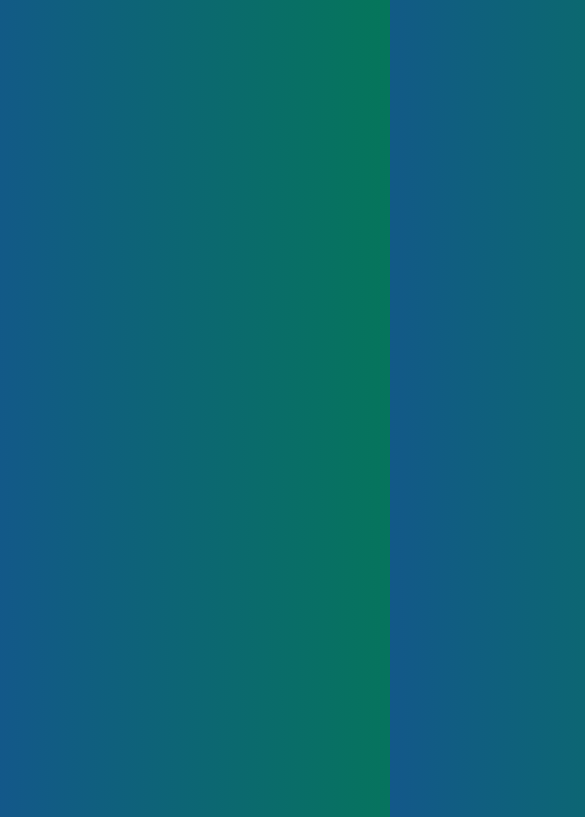
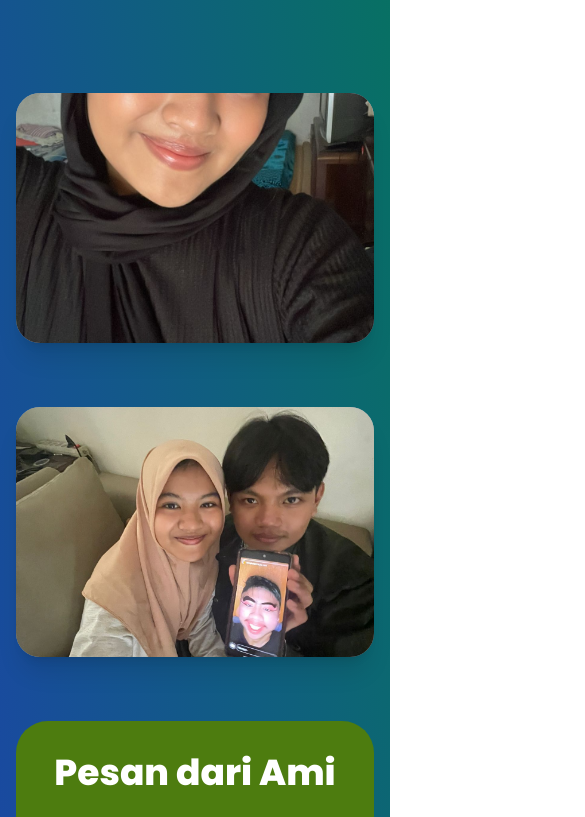
Before and after one commit to tokyoboi0711/tokyoboi0711.github.io, a website: page index.html in a window 390 px wide. Shown: the part 627-1444 px from the top of the page, 585 px wide, since content can reach past the window. Drawn offline with nearby package versions, Linux system fonts and the light colour scheme.

Commit message:
Penahmbahan responsive, walau masi rusak untuk md nya
tailwind gakjelassssssssssssssssssssss

```diff
--- a/index.html
+++ b/index.html
@@ -13,13 +13,12 @@
 		<script src="https://cdn.tailwindcss.com"></script>
 	</head>
 	<body class="bg-gradient-to-tr from-blue-800 to-emerald-700 font-poppins">
-		<main>
-			<header id="hero-container" class="mb-32 flex mx-64 gap-24">
-				<h1
-					class="text-8xl text-center font-weight-extrabold mt-32 mb-28 bg-gradient-to-tr bg-clip-text text-transparent from-blue-400 to-green-500">
+		<main class="px-4 sm:px-8  lg:px-64">
+			<header id="hero-container" class="mb-16 md:flex-col sm:mb-24 lg:mb-32 flex flex-col lg:flex-row gap-6 lg:gap-24">
+				<h1 class="text-4xl sm:text-5xl lg:text-8xl text-center font-extrabold mt-16 lg:mt-32 mb-16 lg:mb-28 bg-gradient-to-tr bg-clip-text text-transparent from-blue-400 to-green-500">
 					Happy Birthday, Malvaquina Aisha!
 				</h1>
-				<p class="text-[1.5rem] text-justify my-32 text-emerald-200">
+				<p class="text-base sm:text-lg lg:text-[1.5rem] text-justify my-8 lg:my-32 text-emerald-200 order-2">
 					Hai sayang! selamat ulang tahun ya. Maaf kado ini ga seberapa besar,
 					terlebih lagi di mata beberapa orang. Sepertinya sudah lebih dari
 					setengah tahun kita dekat lagi seperti ini (aku gabisa ngitung bulan)
@@ -31,10 +30,10 @@
 					kamu :( . Again, Happy Birthday Malva! I love you.
 				</p>
 			</header>
-			<div id="cards-wrapper" class="flex justify-center">
-				<div id="cards-container" class="flex gap-64">
+			<div id="cards-wrapper" class="flex justify-center mb-16 lg:mb-32">
+				<div id="cards-container" class="flex flex-wrap justify-center gap-16 lg:gap-56">
 					<div
-						class="relative w-[350px] h-[350px] overflow-hidden rounded-3xl bg-slate-400 transition-transform duration-500 ease-in-out shadow-xl hover:shadow-[#3f3f3f] hover:rotate-45 hover:scale-125 cursor-pointer"
+						class="relative w-full sm:w-[300px] lg:w-[350px] h-[250px] sm:h-[300px] lg:h-[350px] overflow-hidden rounded-3xl bg-slate-400 transition-transform duration-500 ease-in-out shadow-xl hover:shadow-[#3f3f3f] hover:rotate-45 hover:scale-125 cursor-pointer"
 						onclick="location.href='gallery1.html'">
 						<img
 							src="./style/assets/img/Foto Malva/Foto1malva.jpg"
@@ -42,7 +41,7 @@
 							class="w-full h-full object-cover" />
 					</div>
 					<div
-						class="relative w-[350px] h-[350px] overflow-hidden rounded-3xl bg-slate-400 transition-transform duration-500 ease-in-out shadow-xl hover:shadow-[#3f3f3f] hover:-rotate-45 hover:scale-125 cursor-pointer"
+						class="relative w-full sm:w-[300px] lg:w-[350px] h-[250px] sm:h-[300px] lg:h-[350px] overflow-hidden rounded-3xl bg-slate-400 transition-transform duration-500 ease-in-out shadow-xl hover:shadow-[#3f3f3f] hover:-rotate-45 hover:scale-125 cursor-pointer"
 						onclick="location.href='gallery2.html'">
 						<img
 							src="./style/assets/img/Foto Bareng/Foto14kita.jpg"
@@ -52,11 +51,11 @@
 				</div>
 			</div>
 		</main>
-		<div class="mx-96 my-64 p-20 rounded-[64px] bg-lime-700">
-			<h1 class="text-center text-7xl font-weight-extrabold text-white">
+		<div class="mx-4 sm:mx-8 lg:mx-96 my-16 sm:my-32 lg:my-64 p-8 sm:p-12 lg:p-20 rounded-[32px] sm:rounded-[48px] lg:rounded-[64px] bg-lime-700">
+			<h1 class="text-4xl sm:text-5xl lg:text-7xl font-extrabold text-white text-center">
 				Pesan dari Ami
 			</h1>
-			<p class="text-[1.5rem] text-justify my-32 text-emerald-200">
+			<p class="text-base sm:text-lg lg:text-[1.5rem] text-justify my-8 lg:my-32 text-emerald-200">
 				Ga nyangka udah naik umur aja, cepet banget ya? apalagi kalo diitung
 				kamu udah kelas 2 sekarang, bentar lagi kamu naik ke kelas 3. Semangat
 				ya sayang, enjoy kelas 2 mu selagi bisa karena kelas 2 adalah free se
@@ -70,6 +69,6 @@
 				satu dan lain hal okaay :] Try to be happy as much as possible!
 			</p>
 		</div>
-		<div class="mb-64"></div>
+		<div class="mb-32"></div>
 	</body>
 </html>
```
Also changed, not shown: style/style.css.
